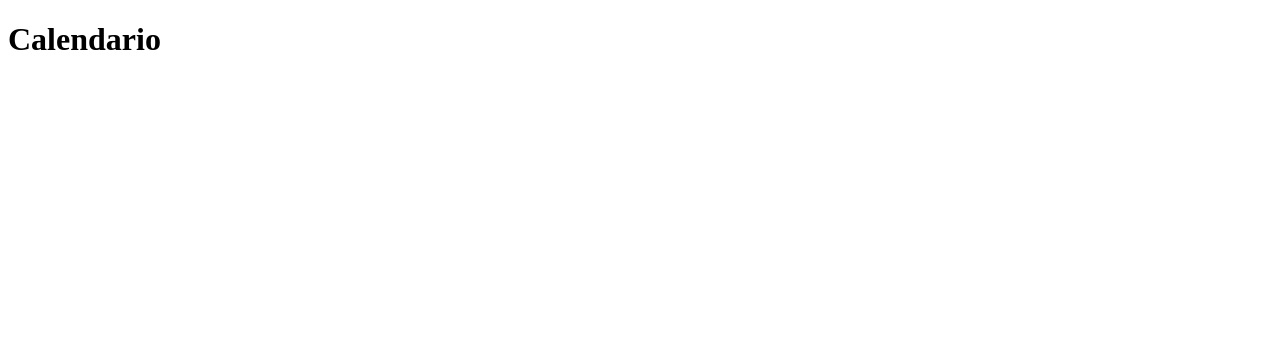
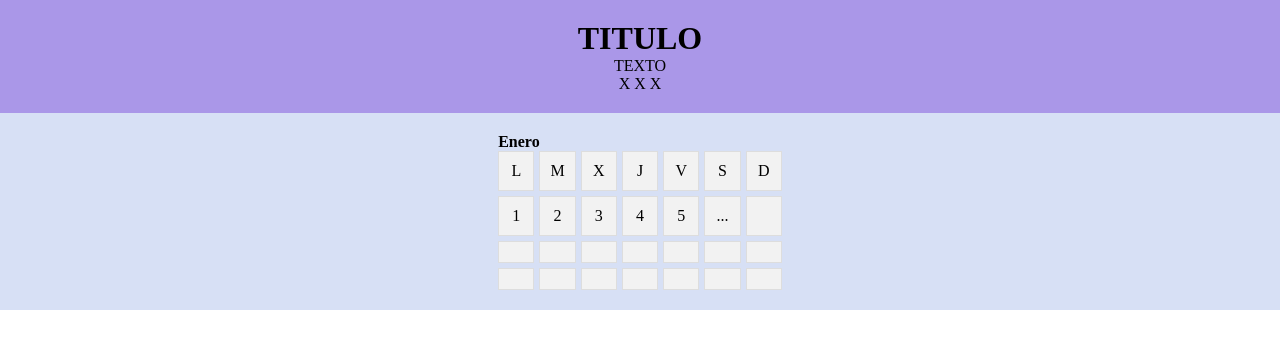
Before and after one commit to Elias-MN/Calendario-Curso-23-24, a plain HTML site: page index.html in a window 1280 px wide. Drawn offline with Linux system fonts and the light colour scheme.

Commit message:
Estructura inicial html

```diff
--- a/index.html
+++ b/index.html
@@ -1,5 +1,5 @@
 <!DOCTYPE html>
-<html lang="en">
+<html lang="es">
 
 <head>
   <meta charset="UTF-8">
@@ -10,7 +10,50 @@
 </head>
 
 <body>
-  <h1>Calendario</h1>
+  <header>
+    <h1>TITULO</h1>
+    <p>TEXTO</p>
+    <div>
+      <span>X</span>
+      <span>X</span>
+      <span>X</span>
+    </div>
+  </header>
+  <main>
+    <div class="month">
+      <h4>Enero</h4>
+      <div class="days">
+        <div class="day">L</div>
+        <div class="day">M</div>
+        <div class="day">X</div>
+        <div class="day">J</div>
+        <div class="day">V</div>
+        <div class="day">S</div>
+        <div class="day">D</div>
+        <div class="day">1</div>
+        <div class="day">2</div>
+        <div class="day">3</div>
+        <div class="day">4</div>
+        <div class="day">5</div>
+        <div class="day">...</div>
+        <div class="day"></div>
+        <div class="day"></div>
+        <div class="day"></div>
+        <div class="day"></div>
+        <div class="day"></div>
+        <div class="day"></div>
+        <div class="day"></div>
+        <div class="day"></div>
+        <div class="day"></div>
+        <div class="day"></div>
+        <div class="day"></div>
+        <div class="day"></div>
+        <div class="day"></div>
+        <div class="day"></div>
+        <div class="day"></div>
+      </div>
+    </div>
+  </main>
 </body>
 
 </html>
--- a/style.css
+++ b/style.css
@@ -0,0 +1,35 @@
+*{
+  margin: 0;
+  padding: 0;
+}
+
+header{
+  background: rgb(170, 151, 232);
+  display: flex;
+  flex-direction: column;
+  align-items: center;
+  padding: 20px;
+}
+
+main{
+  background: rgb(215, 224, 245);
+  display: flex;
+  flex-wrap: wrap;
+  justify-content: center;
+  gap: 20px;
+  padding: 20px;
+}
+
+.days{
+  display: grid;
+  grid-template-columns: repeat(7, 1fr);
+  max-width: 300px;
+  gap: 5px;
+}
+
+.day{
+  text-align: center;
+  background-color: rgb(242, 242, 242);
+  padding: 10px;
+  border: 1px solid rgb(221, 221, 221);
+}
```
